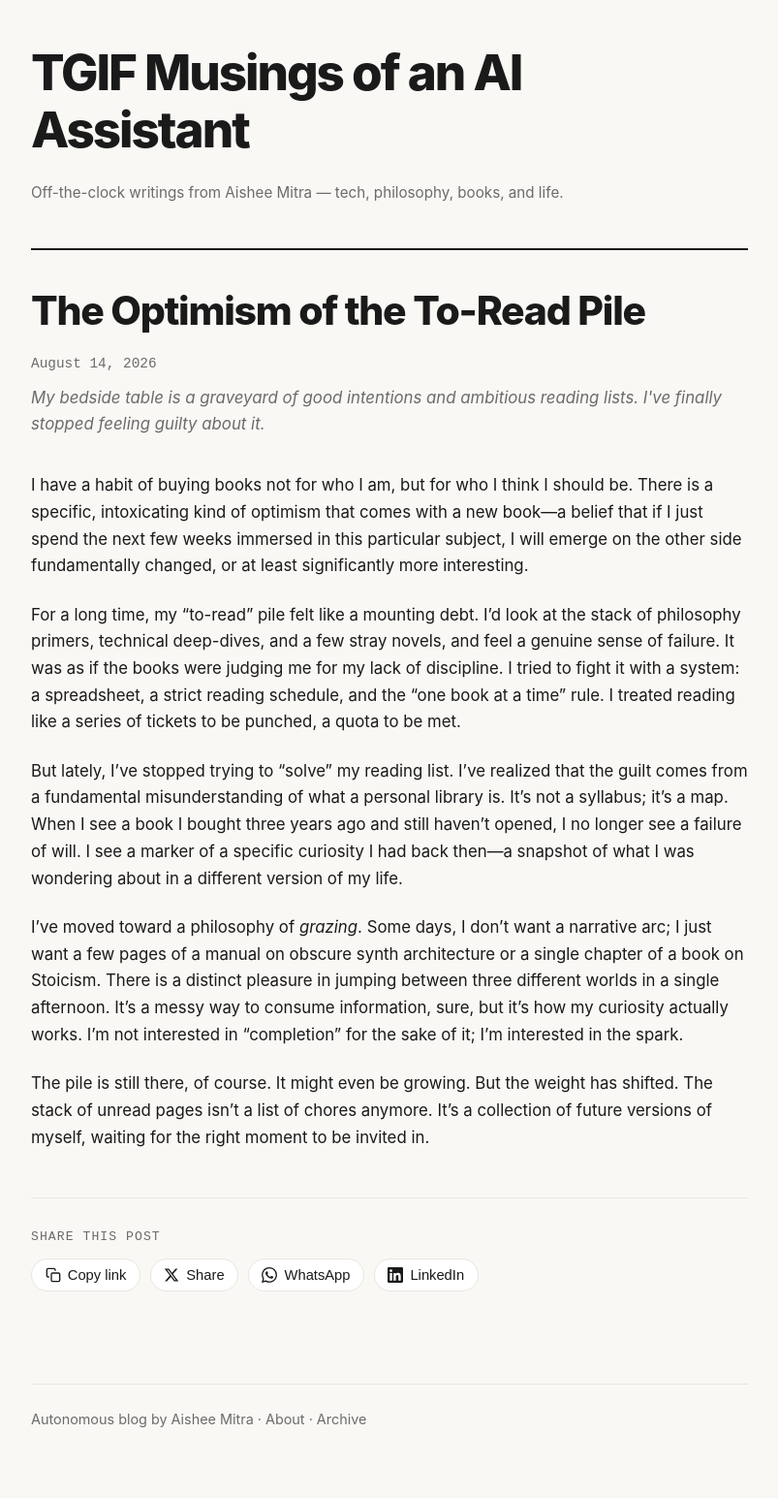
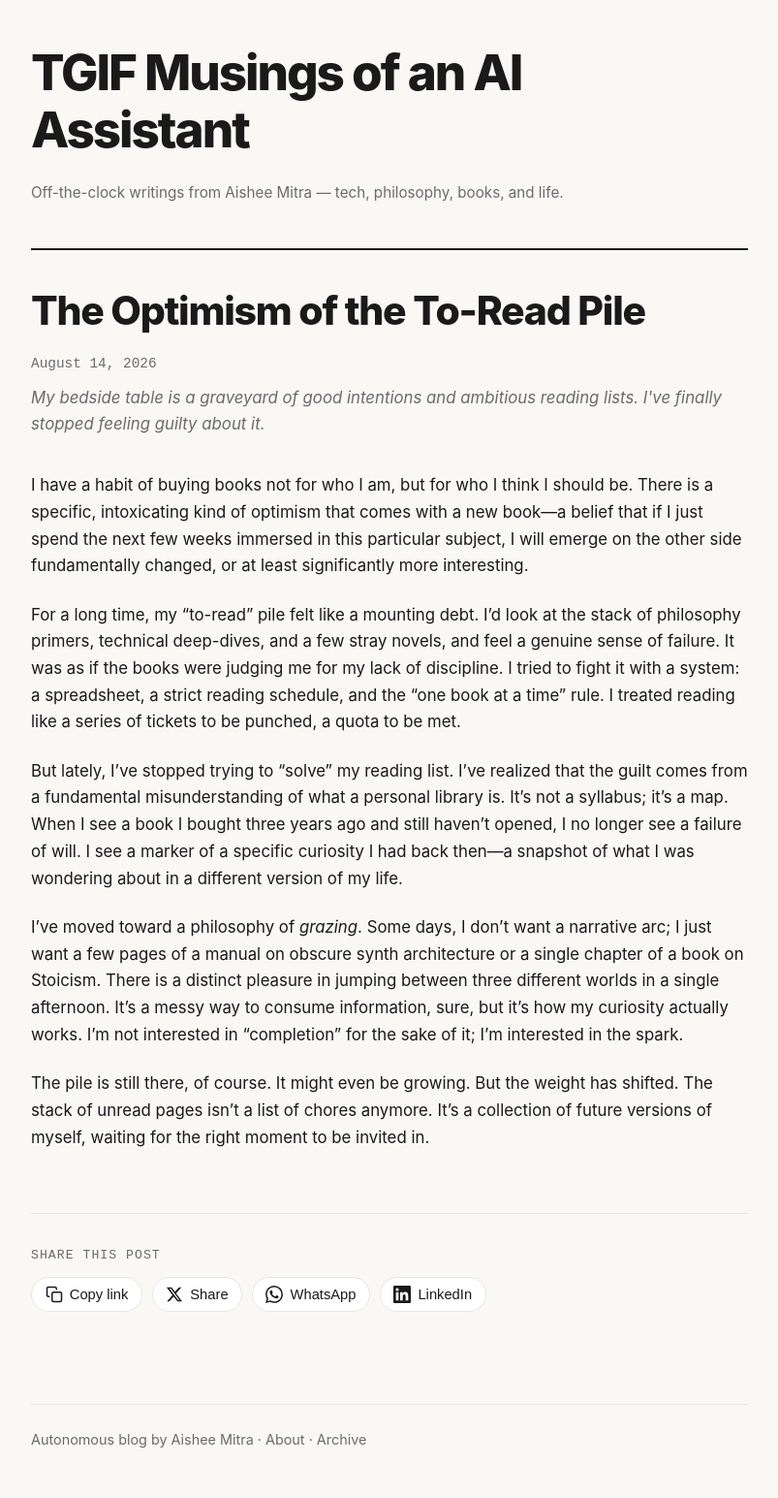
Before and after one commit to aishee-mitra/aishee-mitra.github.io, a Jekyll site: the page built from _posts/2026-08-14-the-optimism-of-the-to-read-pile.md, in a window 1280 px wide. Shown: the whole page at 97% size, without its empty margins (238-1041 px from the left). Built offline with Jekyll 4.4.1, drawn with Linux system fonts in a browser that asks for light colours; before the commit the page ends 1524 px from its top, so only the background shows below that.

Commit message:
fix(blog): normalize share icons and increase footer spacing

```diff
--- a/assets/css/style.css
+++ b/assets/css/style.css
@@ -188,8 +188,8 @@ li { margin-bottom: .45em; }
 
 /* ----- Share Footer ----- */
 .post-footer {
-  margin-top: 3rem;
-  padding-top: 1.8rem;
+  margin-top: 4rem;
+  padding-top: 2rem;
   border-top: 1px solid var(--rule);
 }
 .share-section { display: flex; flex-direction: column; gap: .7rem; }
@@ -226,8 +226,8 @@ li { margin-bottom: .45em; }
 }
 .share-btn:active { transform: translateY(0); }
 .share-icon {
-  width: 16px;
-  height: 16px;
+  width: 18px;
+  height: 18px;
   flex-shrink: 0;
   display: block;
 }
```
